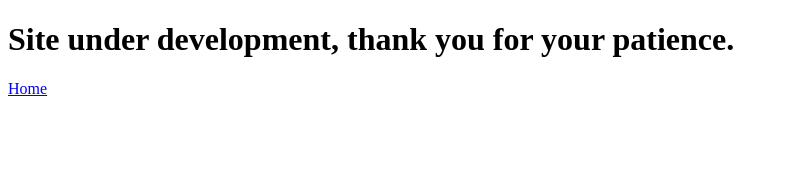
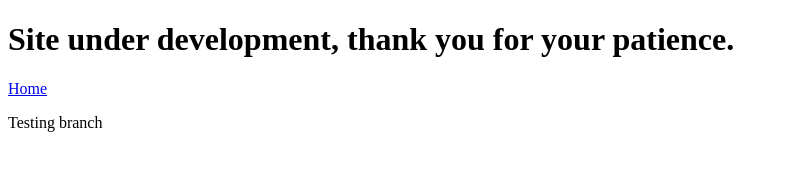
Before and after one commit to Astraisaria/Astraisaria.github.io, a plain HTML site: page narendra.html in a window 1280 px wide. Shown: the whole page, without its empty margins (0-788 px from the left). Drawn offline with Linux system fonts and the light colour scheme.

Commit message:
Testing branch

```diff
--- a/narendra.html
+++ b/narendra.html
@@ -6,5 +6,6 @@
     <body>
         <h1>Site under development, thank you for your patience.</h1>
         <a href = "index.html">Home</a>
+        <p>Testing branch</p>
     </body>
 </html>
```
